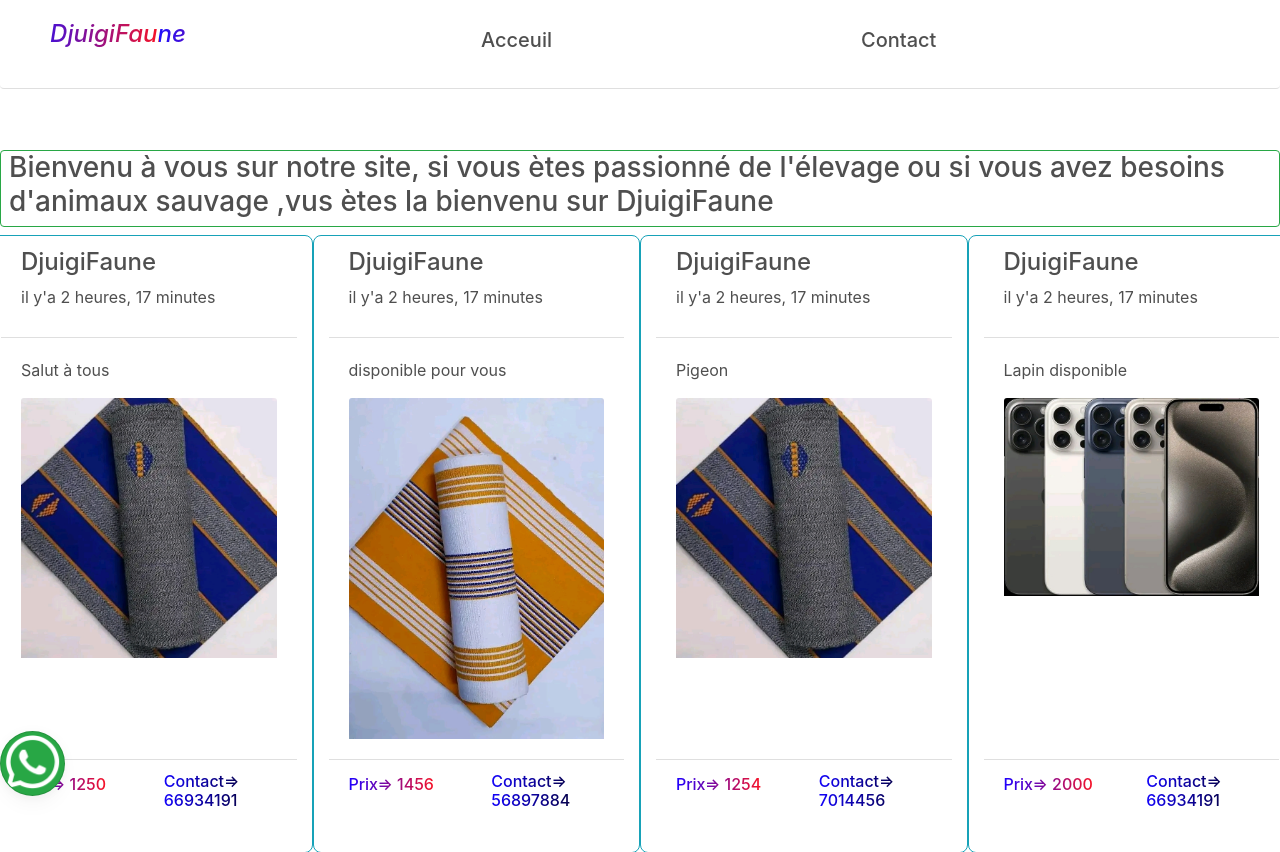
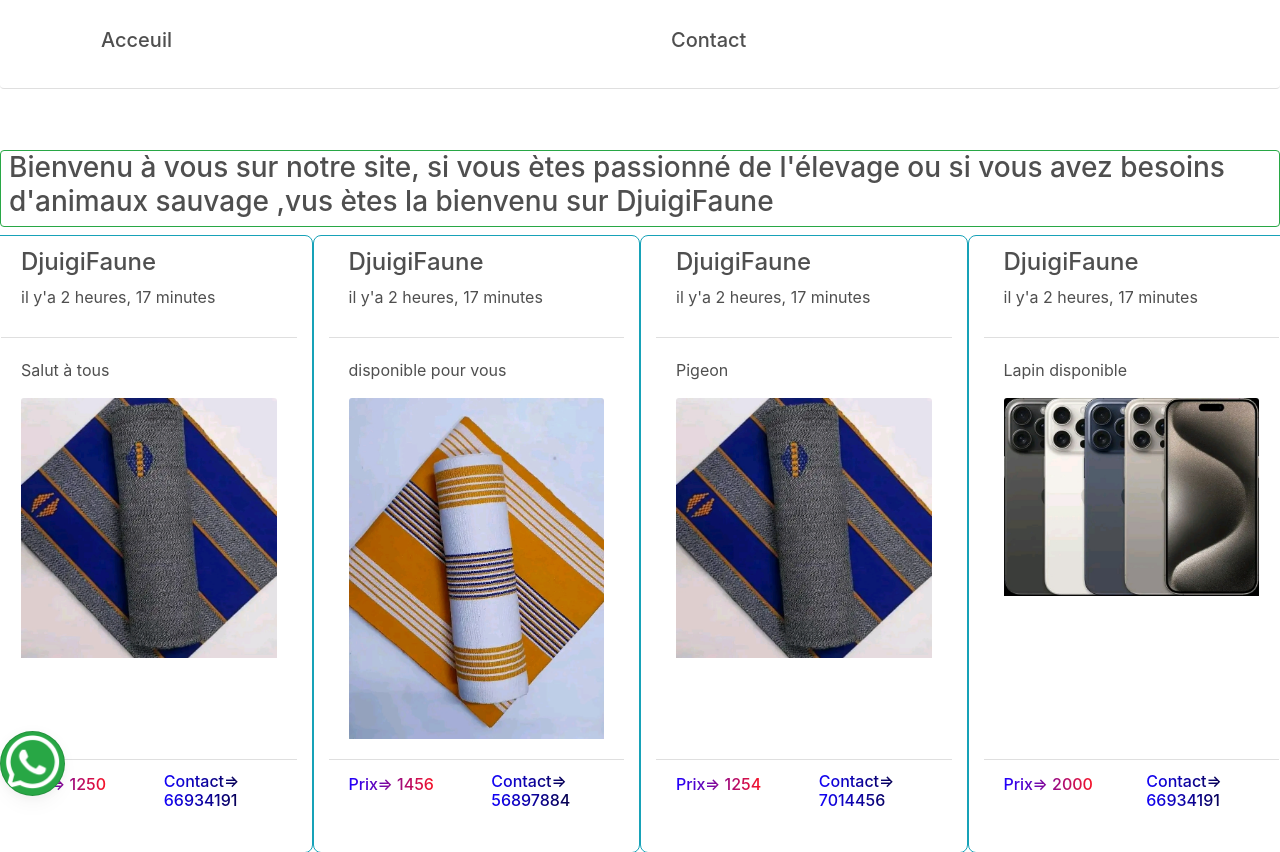
Before and after one commit to bailouyinakoa/gaztel, a Django app: page / in a window 1280 px wide. Shown: the top 852 px of the page. Run offline with Django 5.2, Linux system fonts and the light colour scheme; data comes from the database, SQL or seed files in the repository; some libraries are stand-ins or nearby versions.

Commit message:
Update nav.html

```diff
--- a/DjuigiFaune/templates/nav.html
+++ b/DjuigiFaune/templates/nav.html
@@ -21,9 +21,6 @@
        <div class="container">
           <div class="row align-items-start d-flex g-0">
             <div class="col">
-              <a class="ms-5 position-absolute start-0 translate-middle-x" href="#" ><h5 class="" id="djiguifaune" style="font-style:oblique;">DjuigiFaune</h5></a>
-            </div>
-            <div class="col">
                <a class="nav-link" href="#"><h5>Acceuil</h5> <span class="sr-only">(current)</span></a>
             </div>
             <div class="col">
```
